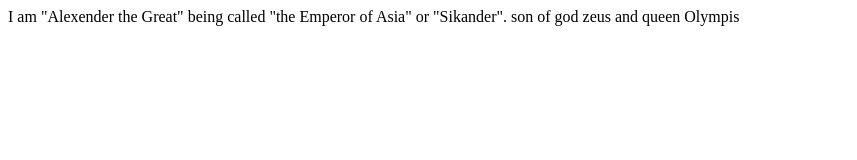
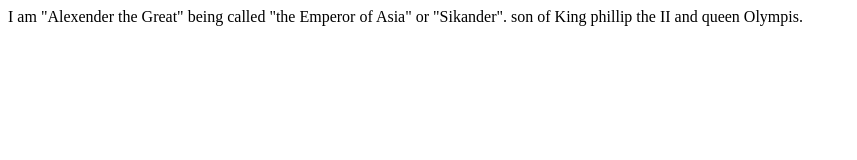
Before and after one commit to Rishabh20122000/MarkThree-project, a plain HTML site: page index.html in a window 1280 px wide. Shown: the whole page, without its empty margins (0-857 px from the left). Drawn offline with Linux system fonts and the light colour scheme.

Commit message:
Update index.html

```diff
--- a/index.html
+++ b/index.html
@@ -8,6 +8,6 @@
 </head>
 <body>
     I am "Alexender the Great" being called "the Emperor of Asia" or "Sikander".
-    son of god zeus and queen Olympis
+    son of King phillip the II and queen Olympis.
 </body>
 </html>
```
